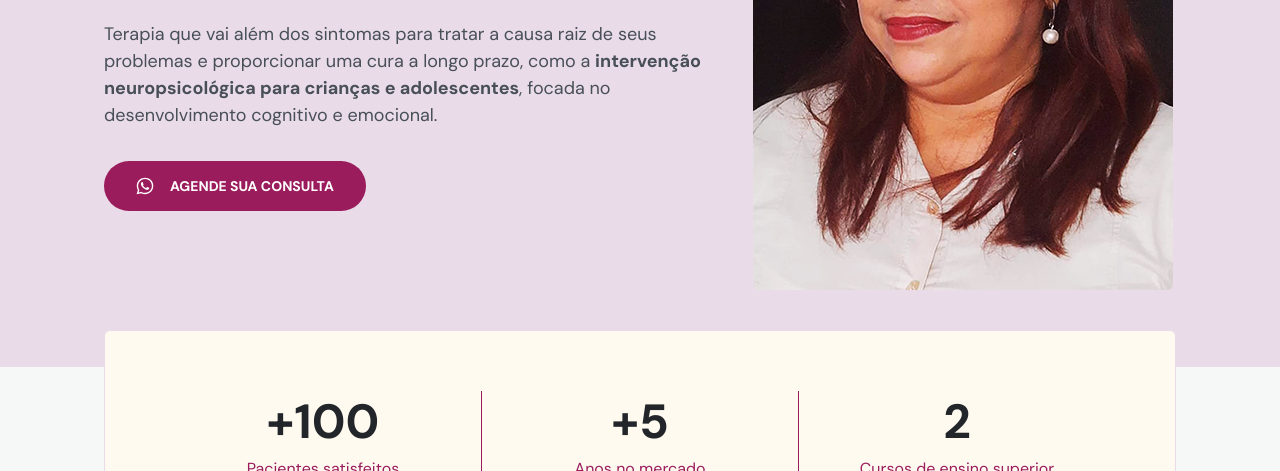
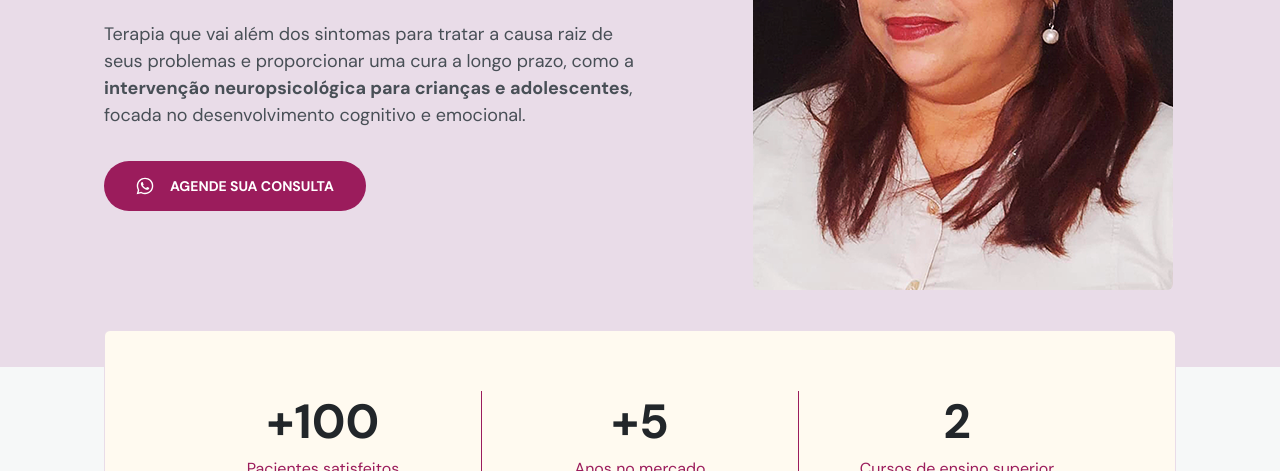
Before and after one commit to JuanRezende/psi-monicagoncalves, a plain HTML site: page index.html in a window 1280 px wide. Shown: the part 329-800 px from the top of the page. Drawn offline with nearby package versions, Linux system fonts and the light colour scheme.

Commit message:
Update style.css

```diff
--- a/style.css
+++ b/style.css
@@ -92,6 +92,8 @@ section header h1 {
 }
 
 section .content p {
+  max-width: 55rem;
+
   font-weight: 400;
   font-size: 1.6rem;
   line-height: 150%;
```
